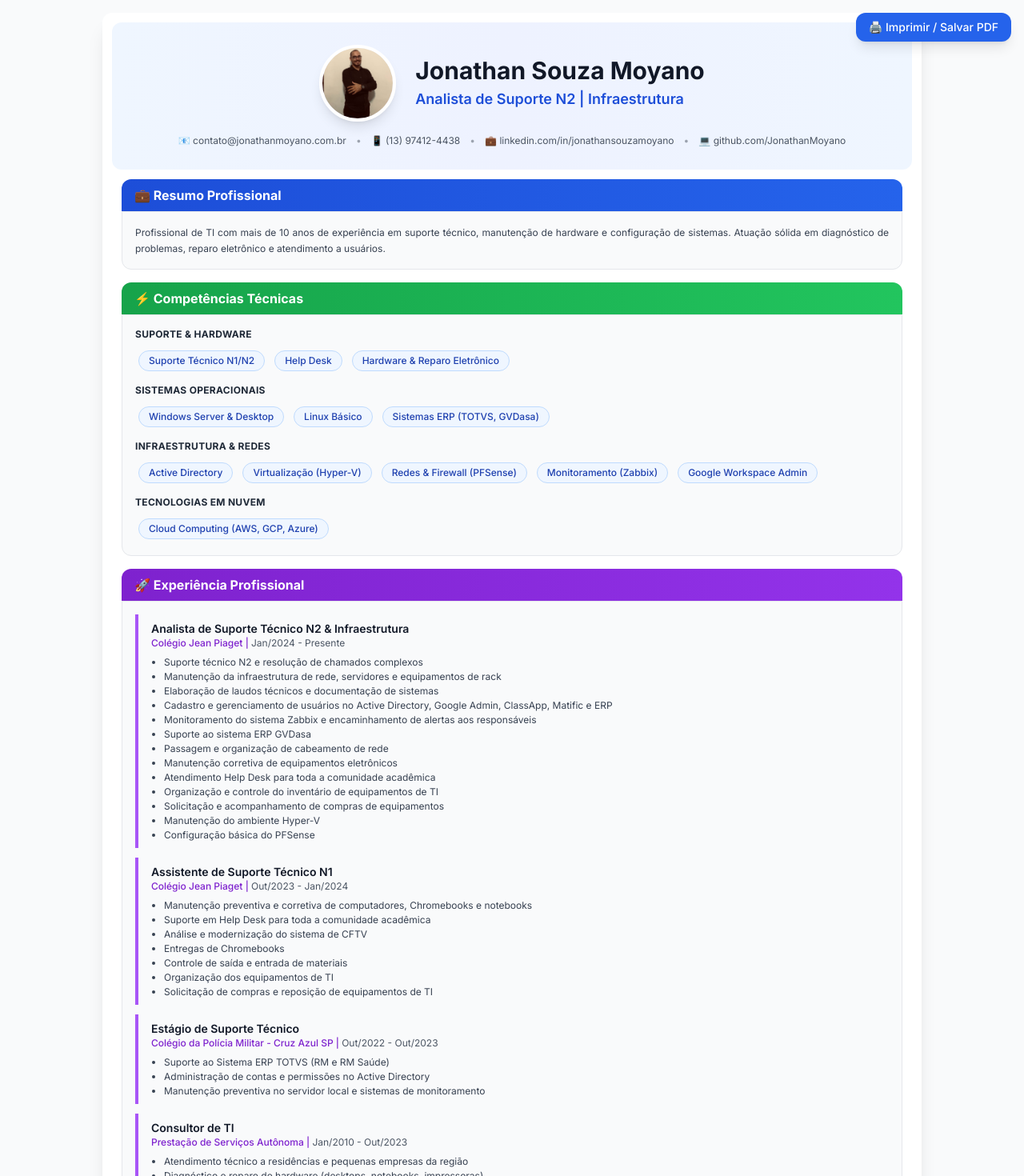
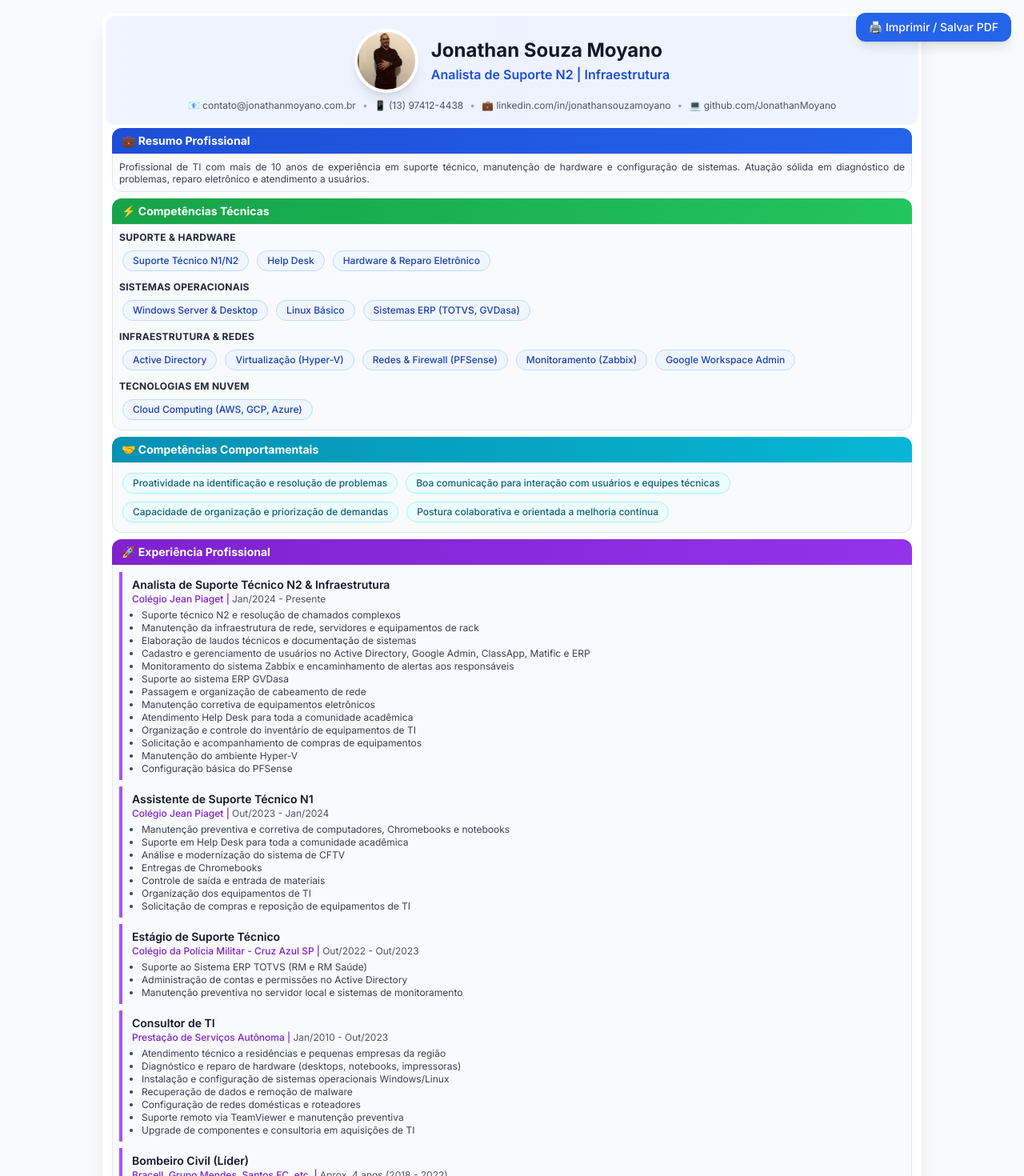
Before and after one commit to JonathanMoyano/curriculo, a Next.js app: page /imprimir in a window 1280 px wide. Shown: the top 1470 px of the page at 80% size. Built offline with nearby package versions, Linux system fonts and the light colour scheme.

Commit message:
adição de softkills

```diff
--- a/src/data/cv-data.js
+++ b/src/data/cv-data.js
@@ -20,6 +20,12 @@ export const cvData = {
     infraestrutura: ['Active Directory', 'Virtualização (Hyper-V)', 'Redes & Firewall (PFSense)', 'Monitoramento (Zabbix)', 'Google Workspace Admin'],
     nuvem: ['Cloud Computing (AWS, GCP, Azure)']
   },
+  softSkills: [
+    'Proatividade na identificação e resolução de problemas',
+    'Boa comunicação para interação com usuários e equipes técnicas',
+    'Capacidade de organização e priorização de demandas',
+    'Postura colaborativa e orientada a melhoria contínua'
+  ],
   experience: [
     { role: 'Analista de Suporte Técnico N2 & Infraestrutura', company: 'Colégio Jean Piaget', period: 'Jan/2024 - Presente', tasks: ['Suporte técnico N2 e resolução de chamados complexos', 'Manutenção da infraestrutura de rede, servidores e equipamentos de rack', 'Elaboração de laudos técnicos e documentação de sistemas','Cadastro e gerenciamento de usuários no Active Directory, Google Admin, ClassApp, Matific e ERP','Monitoramento do sistema Zabbix e encaminhamento de alertas aos responsáveis','Suporte ao sistema ERP GVDasa','Passagem e organização de cabeamento de rede','Manutenção corretiva de equipamentos eletrônicos','Atendimento Help Desk para toda a comunidade acadêmica','Organização e controle do inventário de equipamentos de TI','Solicitação e acompanhamento de compras de equipamentos','Manutenção do ambiente Hyper-V','Configuração básica do PFSense'] },
     { role: 'Assistente de Suporte Técnico N1', company: 'Colégio Jean Piaget', period: 'Out/2023 - Jan/2024', tasks: ['Manutenção preventiva e corretiva de computadores, Chromebooks e notebooks', 'Suporte em Help Desk para toda a comunidade acadêmica', 'Análise e modernização do sistema de CFTV', 'Entregas de Chromebooks', 'Controle de saída e entrada de materiais', 'Organização dos equipamentos de TI', 'Solicitação de compras e reposição de equipamentos de TI'] },
@@ -29,10 +35,8 @@ export const cvData = {
   ],
   education: [
     { degree: 'Análise e Desenvolvimento de Sistemas', institution: 'UNIBR', status: 'Concluído' },
-
   ],
   courses: [
-
     {
       title: "Linux: Gerenciando diretórios, arquivos, permissões e processos",
       institution: "Alura",
--- a/src/pages/imprimir.jsx
+++ b/src/pages/imprimir.jsx
@@ -15,8 +15,8 @@ const PrintStyles = () => (
       body {
         -webkit-print-color-adjust: exact;
         font-family: 'Inter', sans-serif;
-        font-size: 10pt;
-        line-height: 1.2;
+        font-size: 9pt;
+        line-height: 1.1;
         color: #1f2937;
         margin: 0;
         padding: 0;
@@ -28,7 +28,7 @@ const PrintStyles = () => (
 
       @page {
         size: A4;
-        margin: 1cm 0.8cm;
+        margin: 0.5cm 0.6cm;
       }
 
       .print-container {
@@ -59,8 +59,8 @@ const PrintStyles = () => (
 
       h1, h2, h3 {
         page-break-after: avoid;
-        margin-top: 0.5em;
-        margin-bottom: 0.3em;
+        margin-top: 0.2em;
+        margin-bottom: 0.15em;
       }
 
       .section-header {
@@ -74,41 +74,47 @@ const PrintStyles = () => (
         border: 1px solid #0277bd !important;
       }
 
+      .soft-skill-tag {
+        background: #e0f2fe !important;
+        border: 1px solid #0277bd !important;
+        color: #01579b !important;
+      }
+
       /* Remover espaçamentos excessivos */
       .header-section {
-        margin-bottom: 1em !important;
+        margin-bottom: 0.5em !important;
       }
 
       .content-section {
-        margin-bottom: 0.8em !important;
+        margin-bottom: 0.4em !important;
       }
 
       .section-content {
-        padding: 0.5em !important;
+        padding: 0.3em !important;
       }
 
       /* Otimizar espaços entre elementos */
       .experience-item,
       .education-item,
       .course-item {
-        margin-bottom: 0.5em !important;
-        padding-bottom: 0.3em !important;
+        margin-bottom: 0.25em !important;
+        padding-bottom: 0.15em !important;
       }
 
       /* Reduzir espaços nos cursos */
       .courses-grid {
-        gap: 0.3em !important;
+        gap: 0.2em !important;
       }
 
       .course-card {
-        padding: 0.4em !important;
-        margin-bottom: 0.2em !important;
+        padding: 0.25em !important;
+        margin-bottom: 0.1em !important;
       }
 
       /* Footer mais compacto */
       .print-footer {
-        margin-top: 1em !important;
-        padding-top: 0.5em !important;
+        margin-top: 0.5em !important;
+        padding-top: 0.3em !important;
       }
     }
 
@@ -120,6 +126,12 @@ const PrintStyles = () => (
 
 const SkillTag = ({ skill }) => (
   <span className="inline-block bg-blue-50 text-blue-800 text-xs font-medium px-3 py-1 rounded-full border border-blue-200 skill-tag m-1">
+    {skill}
+  </span>
+);
+
+const SoftSkillTag = ({ skill }) => (
+  <span className="inline-block bg-cyan-50 text-cyan-800 text-xs font-medium px-3 py-1 rounded-full border border-cyan-200 soft-skill-tag m-1">
     {skill}
   </span>
 );
@@ -147,23 +159,23 @@ const PrintPage = () => {
             🖨️ Imprimir / Salvar PDF
           </button>
 
-          <div className="p-6 print-content">
+          <div className="p-3 print-content">
             {/* Header Section */}
-            <section className="text-center mb-6 relative avoid-break header-section">
-              <div className="absolute inset-0 bg-gradient-to-r from-blue-50 via-indigo-50 to-blue-50 rounded-lg -m-3"></div>
-              <div className="relative z-10 p-4">
-                <div className="flex items-center justify-center mb-4">
+            <section className="text-center mb-3 relative avoid-break header-section">
+              <div className="absolute inset-0 bg-gradient-to-r from-blue-50 via-indigo-50 to-blue-50 rounded-lg -m-2"></div>
+              <div className="relative z-10 p-2">
+                <div className="flex items-center justify-center mb-2">
                   <img
                     src={cvData.profile.image}
                     alt={cvData.profile.name}
-                    className="w-24 h-24 rounded-full border-4 border-white shadow-lg object-cover mr-6"
+                    className="w-20 h-20 rounded-full border-4 border-white shadow-lg object-cover mr-4"
                   />
                   <div className="text-left">
-                    <h1 className="text-3xl font-bold text-gray-900 mb-1">{cvData.profile.name}</h1>
-                    <h2 className="text-lg text-blue-700 font-semibold">{cvData.profile.title}</h2>
+                    <h1 className="text-2xl font-bold text-gray-900 mb-0.5">{cvData.profile.name}</h1>
+                    <h2 className="text-base text-blue-700 font-semibold">{cvData.profile.title}</h2>
                   </div>
                 </div>
-                <div className="flex justify-center flex-wrap gap-x-3 gap-y-1 text-xs text-gray-600">
+                <div className="flex justify-center flex-wrap gap-x-2 gap-y-0.5 text-xs text-gray-600">
                   <span>📧 {cvData.contact.find(c => c.type === 'email').value}</span>
                   <span className="text-gray-400">•</span>
                   <span>📱 {cvData.contact.find(c => c.type === 'phone').value}</span>
@@ -176,25 +188,25 @@ const PrintPage = () => {
             </section>
 
             {/* Professional Summary */}
-            <section className="mb-4 avoid-break content-section">
-              <h3 className="text-base font-bold text-white bg-gradient-to-r from-blue-700 to-blue-600 px-4 py-2 rounded-t-lg section-header">
+            <section className="mb-2 avoid-break content-section">
+              <h3 className="text-sm font-bold text-white bg-gradient-to-r from-blue-700 to-blue-600 px-3 py-1.5 rounded-t-lg section-header">
                 💼 Resumo Profissional
               </h3>
-              <div className="bg-gray-50 p-4 rounded-b-lg border border-gray-200 section-content">
-                <p className="text-gray-700 leading-relaxed text-justify text-xs">{cvData.profile.summary}</p>
+              <div className="bg-gray-50 p-2 rounded-b-lg border border-gray-200 section-content">
+                <p className="text-gray-700 leading-tight text-justify text-xs">{cvData.profile.summary}</p>
               </div>
             </section>
 
             {/* Skills */}
-            <section className="mb-4 avoid-break content-section">
-              <h3 className="text-base font-bold text-white bg-gradient-to-r from-green-600 to-green-500 px-4 py-2 rounded-t-lg">
+            <section className="mb-2 avoid-break content-section">
+              <h3 className="text-sm font-bold text-white bg-gradient-to-r from-green-600 to-green-500 px-3 py-1.5 rounded-t-lg">
                 ⚡ Competências Técnicas
               </h3>
-              <div className="bg-gray-50 p-4 rounded-b-lg border border-gray-200 space-y-3 section-content">
+              <div className="bg-gray-50 p-2 rounded-b-lg border border-gray-200 space-y-2 section-content">
                 {/* Suporte & Hardware */}
                 <div>
-                  <h4 className="text-xs font-bold text-gray-800 mb-2 uppercase tracking-wide">Suporte & Hardware</h4>
-                  <div className="flex flex-wrap gap-1">
+                  <h4 className="text-xs font-bold text-gray-800 mb-1 uppercase tracking-wide">Suporte & Hardware</h4>
+                  <div className="flex flex-wrap gap-0.5">
                     {cvData.skills.principal.map((skill, index) => (
                       <SkillTag key={index} skill={skill} />
                     ))}
@@ -203,8 +215,8 @@ const PrintPage = () => {
 
                 {/* Sistemas Operacionais */}
                 <div>
-                  <h4 className="text-xs font-bold text-gray-800 mb-2 uppercase tracking-wide">Sistemas Operacionais</h4>
-                  <div className="flex flex-wrap gap-1">
+                  <h4 className="text-xs font-bold text-gray-800 mb-1 uppercase tracking-wide">Sistemas Operacionais</h4>
+                  <div className="flex flex-wrap gap-0.5">
                     {cvData.skills.sistemas.map((skill, index) => (
                       <SkillTag key={index} skill={skill} />
                     ))}
@@ -213,8 +225,8 @@ const PrintPage = () => {
 
                 {/* Infraestrutura & Redes */}
                 <div>
-                  <h4 className="text-xs font-bold text-gray-800 mb-2 uppercase tracking-wide">Infraestrutura & Redes</h4>
-                  <div className="flex flex-wrap gap-1">
+                  <h4 className="text-xs font-bold text-gray-800 mb-1 uppercase tracking-wide">Infraestrutura & Redes</h4>
+                  <div className="flex flex-wrap gap-0.5">
                     {cvData.skills.infraestrutura.map((skill, index) => (
                       <SkillTag key={index} skill={skill} />
                     ))}
@@ -223,8 +235,8 @@ const PrintPage = () => {
 
                 {/* Tecnologias em Nuvem */}
                 <div>
-                  <h4 className="text-xs font-bold text-gray-800 mb-2 uppercase tracking-wide">Tecnologias em Nuvem</h4>
-                  <div className="flex flex-wrap gap-1">
+                  <h4 className="text-xs font-bold text-gray-800 mb-1 uppercase tracking-wide">Tecnologias em Nuvem</h4>
+                  <div className="flex flex-wrap gap-0.5">
                     {cvData.skills.nuvem.map((skill, index) => (
                       <SkillTag key={index} skill={skill} />
                     ))}
@@ -233,19 +245,33 @@ const PrintPage = () => {
               </div>
             </section>
 
+            {/* Soft Skills */}
+            <section className="mb-2 avoid-break content-section">
+              <h3 className="text-sm font-bold text-white bg-gradient-to-r from-cyan-600 to-cyan-500 px-3 py-1.5 rounded-t-lg">
+                🤝 Competências Comportamentais
+              </h3>
+              <div className="bg-gray-50 p-2 rounded-b-lg border border-gray-200 section-content">
+                <div className="flex flex-wrap gap-0.5">
+                  {cvData.softSkills.map((skill, index) => (
+                    <SoftSkillTag key={index} skill={skill} />
+                  ))}
+                </div>
+              </div>
+            </section>
+
             {/* Professional Experience */}
-            <section className="mb-4 content-section">
-              <h3 className="text-base font-bold text-white bg-gradient-to-r from-purple-700 to-purple-600 px-4 py-2 rounded-t-lg section-header">
+            <section className="mb-2 content-section">
+              <h3 className="text-sm font-bold text-white bg-gradient-to-r from-purple-700 to-purple-600 px-3 py-1.5 rounded-t-lg section-header">
                 🚀 Experiência Profissional
               </h3>
-              <div className="bg-gray-50 p-4 rounded-b-lg border border-gray-200 space-y-3 section-content">
+              <div className="bg-gray-50 p-2 rounded-b-lg border border-gray-200 space-y-2 section-content">
                 {cvData.experience.map((job, index) => (
-                  <div key={index} className="border-l-4 border-purple-500 pl-4 py-2 avoid-break experience-item">
+                  <div key={index} className="border-l-4 border-purple-500 pl-3 py-1.5 avoid-break experience-item">
                     <h4 className="text-sm font-semibold text-gray-900">{job.role}</h4>
                     <p className="font-medium text-purple-700 text-xs">
                       {job.company} | <span className="text-gray-600 font-normal">{job.period}</span>
                     </p>
-                    <ul className="list-disc pl-4 mt-2 text-gray-700 text-xs space-y-0.5">
+                    <ul className="list-disc pl-3 mt-1 text-gray-700 text-xs space-y-0">
                       {job.tasks.map((task, taskIndex) => <li key={taskIndex}>{task}</li>)}
                     </ul>
                   </div>
@@ -254,13 +280,13 @@ const PrintPage = () => {
             </section>
 
             {/* Education */}
-            <section className="mb-4 avoid-break content-section">
-              <h3 className="text-base font-bold text-white bg-gradient-to-r from-indigo-700 to-indigo-600 px-4 py-2 rounded-t-lg section-header">
+            <section className="mb-2 avoid-break content-section">
+              <h3 className="text-sm font-bold text-white bg-gradient-to-r from-indigo-700 to-indigo-600 px-3 py-1.5 rounded-t-lg section-header">
                 🎓 Formação Acadêmica
               </h3>
-              <div className="bg-gray-50 p-4 rounded-b-lg border border-gray-200 section-content">
+              <div className="bg-gray-50 p-2 rounded-b-lg border border-gray-200 section-content">
                 {cvData.education.map((edu, index) => (
-                  <div key={index} className="border-l-4 border-indigo-500 pl-4 py-2 education-item">
+                  <div key={index} className="border-l-4 border-indigo-500 pl-3 py-1.5 education-item">
                     <h4 className="text-sm font-semibold text-gray-900">{edu.degree}</h4>
                     <p className="font-medium text-indigo-700 text-xs">
                       {edu.institution} - <span className="text-gray-600 font-normal">{edu.status}</span>
--- a/src/pages/index.jsx
+++ b/src/pages/index.jsx
@@ -4,7 +4,7 @@ import { cvData } from '@/data/cv-data';
 import { CVCard } from '@/components/cv/CVCard';
 import { SkillBar } from '@/components/cv/SkillBar';
 import { AuroraBackground } from '@/components/background/Aurora';
-import { Download, Briefcase, GraduationCap, Award, ExternalLink, BookCopy, Printer, Mail, Phone, Linkedin, Github, User } from 'lucide-react';
+import { Download, Briefcase, GraduationCap, Award, ExternalLink, BookCopy, Printer, Mail, Phone, Linkedin, Github, User, Heart } from 'lucide-react';
 import { Badge } from '@/components/ui/badge';
 import Link from 'next/link';
 import { Accordion, AccordionContent, AccordionItem, AccordionTrigger } from "@/components/ui/accordion";
@@ -118,12 +118,12 @@ const SkillsSection = () => (
 
                 {/* Sistemas Operacionais */}
                 <div>
-                    <h3 className="text-lg font-semibold text-blue-300 mb-3">Sistemas Operacionais</h3>
+                    <h3 className="text-lg font-semibold text-cyan-300 mb-3">Sistemas Operacionais</h3>
                     <div className="flex flex-wrap gap-2">
                         {cvData.skills.sistemas.map((skill, index) => (
                             <motion.span
                                 key={index}
-                                className="inline-block bg-blue-500/10 text-blue-300 text-sm font-medium px-4 py-2 rounded-full border border-blue-500/20"
+                                className="inline-block bg-cyan-500/20 text-cyan-200 text-sm font-medium px-4 py-2 rounded-full border border-cyan-500/30"
                                 initial={{ opacity: 0, scale: 0.8 }}
                                 whileInView={{ opacity: 1, scale: 1 }}
                                 viewport={{ once: true }}
@@ -137,12 +137,12 @@ const SkillsSection = () => (
 
                 {/* Infraestrutura */}
                 <div>
-                    <h3 className="text-lg font-semibold text-emerald-300 mb-3">Infraestrutura & Redes</h3>
+                    <h3 className="text-lg font-semibold text-cyan-300 mb-3">Infraestrutura & Redes</h3>
                     <div className="flex flex-wrap gap-2">
                         {cvData.skills.infraestrutura.map((skill, index) => (
                             <motion.span
                                 key={index}
-                                className="inline-block bg-emerald-500/10 text-emerald-300 text-sm font-medium px-4 py-2 rounded-full border border-emerald-500/20"
+                                className="inline-block bg-cyan-500/20 text-cyan-200 text-sm font-medium px-4 py-2 rounded-full border border-cyan-500/30"
                                 initial={{ opacity: 0, scale: 0.8 }}
                                 whileInView={{ opacity: 1, scale: 1 }}
                                 viewport={{ once: true }}
@@ -156,12 +156,12 @@ const SkillsSection = () => (
 
                 {/* Cloud */}
                 <div>
-                    <h3 className="text-lg font-semibold text-purple-300 mb-3">Tecnologias em Nuvem</h3>
+                    <h3 className="text-lg font-semibold text-cyan-300 mb-3">Tecnologias em Nuvem</h3>
                     <div className="flex flex-wrap gap-2">
                         {cvData.skills.nuvem.map((skill, index) => (
                             <motion.span
                                 key={index}
-                                className="inline-block bg-purple-500/10 text-purple-300 text-sm font-medium px-4 py-2 rounded-full border border-purple-500/20"
+                                className="inline-block bg-cyan-500/20 text-cyan-200 text-sm font-medium px-4 py-2 rounded-full border border-cyan-500/30"
                                 initial={{ opacity: 0, scale: 0.8 }}
                                 whileInView={{ opacity: 1, scale: 1 }}
                                 viewport={{ once: true }}
@@ -176,6 +176,33 @@ const SkillsSection = () => (
         </CVCard>
     </motion.section>
 );
+
+// Seção de Soft Skills
+const SoftSkillsSection = () => (
+    <motion.section {...animationProps}>
+        <CVCard>
+            <div className="flex items-center gap-3 mb-6">
+                <Heart className="h-8 w-8 text-rose-400" />
+                <h2 className="text-3xl font-bold text-white">Competências Comportamentais</h2>
+            </div>
+            <div className="flex flex-wrap gap-2">
+                {cvData.softSkills.map((skill, index) => (
+                    <motion.span
+                        key={index}
+                        className="inline-block bg-cyan-500/20 text-cyan-200 text-sm font-medium px-4 py-2 rounded-full border border-cyan-500/30"
+                        initial={{ opacity: 0, scale: 0.8 }}
+                        whileInView={{ opacity: 1, scale: 1 }}
+                        viewport={{ once: true }}
+                        transition={{ delay: index * 0.1 }}
+                    >
+                        {skill}
+                    </motion.span>
+                ))}
+            </div>
+        </CVCard>
+    </motion.section>
+);
+
 const EducationAndPrintSection = () => (
     <motion.section {...animationProps} className="grid grid-cols-1 md:grid-cols-3 gap-6">
         <div className="md:col-span-2">
@@ -276,6 +303,7 @@ const CVPage = () => {
         <ProfileSection />
         <ExperienceSection />
         <SkillsSection />
+        <SoftSkillsSection />
         <EducationAndPrintSection />
         <CoursesSection />
       </div>
```
Lines whose indentation alone changed are shown as unchanged.
